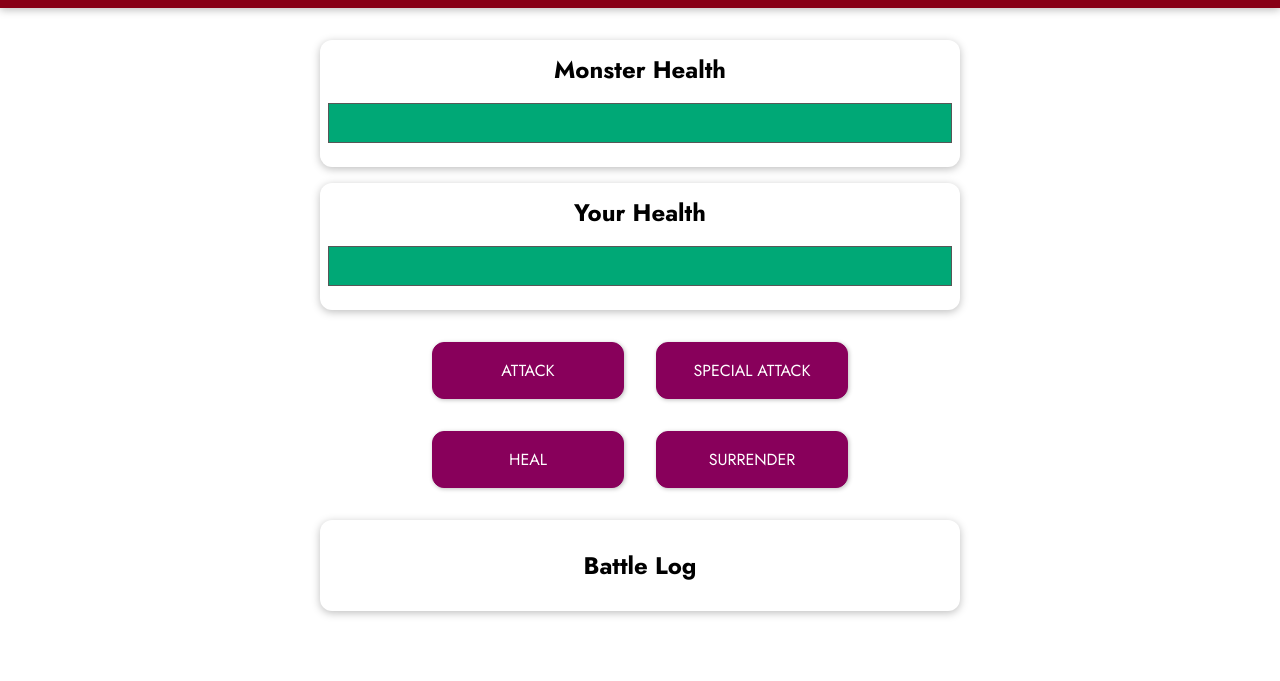
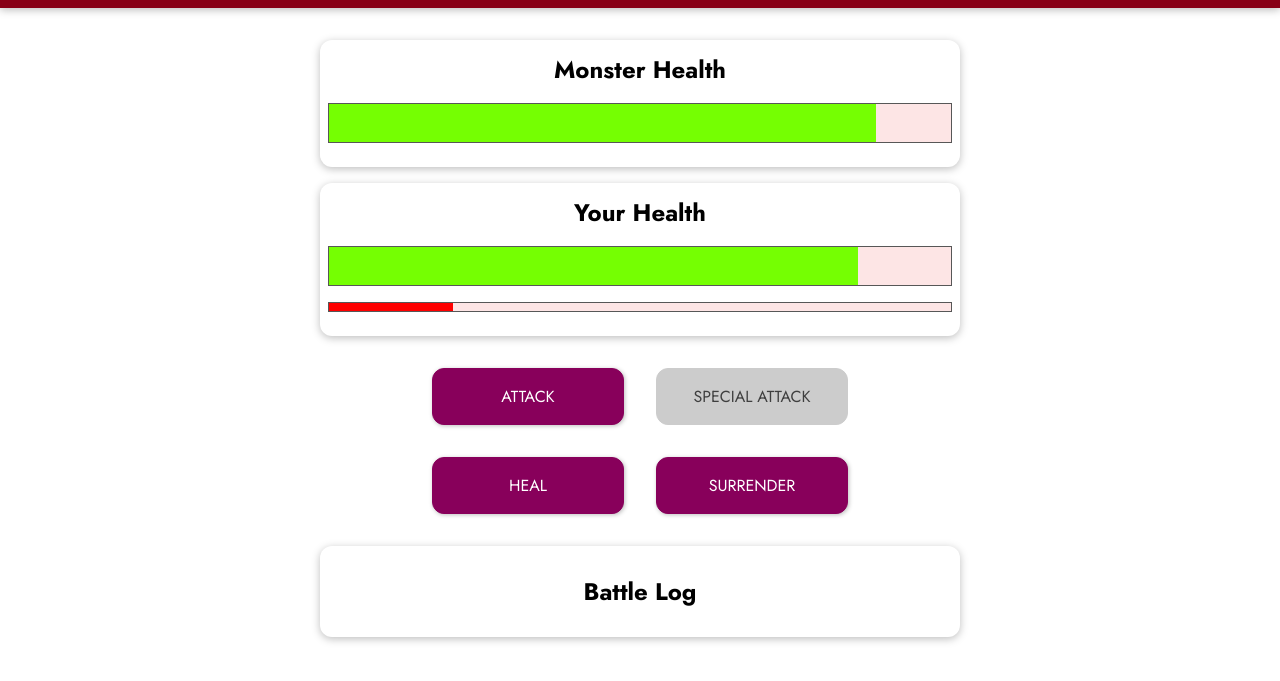
Before and after one commit to HK0106/VueProjectDungeon, a plain HTML site: page index.html in a window 1280 px wide. Both pictures are taken after a click on the button "ATTACK". Shown: the part 97-778 px from the top of the page. Drawn offline with nearby package versions, Linux system fonts and the light colour scheme.

Commit message:
Update before going home

```diff
--- a/app.js
+++ b/app.js
@@ -0,0 +1,71 @@
+const getRandomBtw = (min, max) => {
+  return Math.floor(Math.random() * (max - min)) + min;
+}
+
+const app = Vue.createApp({
+    data() {
+        return {
+            monsterHealth: 100,
+            monsterDmg: {
+                min: 18,
+                max: 10
+            },
+            playerDmg: {
+                min: 18,
+                max: 10
+            },
+            playerHealth: 100,
+            playerPow: 0,
+            currentRound: 0,
+            fullPow: false
+        }
+    },
+    computed: {
+        monsterBarStyles() {
+            return { width: this.monsterHealth + '%'}
+        },
+        playerBarStyles() {
+            return { width: this.playerHealth + '%'}
+        },
+        playerPowBarStyles() {
+            return { width: this.playerPow + '%'}
+        }
+    },
+    methods: {
+        attackMonster() {
+            this.currentRound++;
+            this.playerPow += 20;
+            if (this.playerPow === 100) {
+                this.fullPow = true;
+            }
+            const attackValue = getRandomBtw(this.playerDmg.min, this.playerDmg.max)
+            this.monsterHealth -= attackValue;
+            this.attackPlayer();
+        },
+        attackPlayer() {
+            const attackValue = getRandomBtw(this.monsterDmg.min, this.monsterDmg.max)
+            this.playerHealth -= attackValue;
+        },
+        specialAttackMonster(){
+            this.currentRound++;
+            if (this.fullPow) {
+                const attackValue = getRandomBtw(this.playerDmg.min, this.playerDmg.max)
+                this.monsterHealth -= attackValue*2;
+                this.playerPow = 0;
+                this.fullPow = false;
+                this.attackPlayer();
+            }
+        },
+        healPlayer() {
+            this.currentRound++;
+            if (this.playerHealth + 25 >= 100) {
+                this.attackPlayer();
+            } else {
+                this.playerHealth += 25;
+                this.attackPlayer();
+            }
+        }
+    }
+})
+
+app.mount('#game');
--- a/index.html
+++ b/index.html
@@ -20,19 +20,22 @@
       <section id="monster" class="container">
         <h2>Monster Health</h2>
         <div class="healthbar">
-          <div class="healthbar__value"></div>
+          <div class="healthbar__value" :style="monsterBarStyles"></div>
         </div>
       </section>
       <section id="player" class="container">
         <h2>Your Health</h2>
         <div class="healthbar">
-          <div class="healthbar__value"></div>
+          <div class="healthbar__value" :style="playerBarStyles"></div>
+        </div>
+        <div class="powbar">
+          <div class="powbar__value" :style="playerPowBarStyles"></div>
         </div>
       </section>
       <section id="controls">
-        <button>ATTACK</button>
-        <button>SPECIAL ATTACK</button>
-        <button>HEAL</button>
+        <button @click="attackMonster">ATTACK</button>
+        <button :disabled="fullPow == false" @click="specialAttackMonster">SPECIAL ATTACK</button>
+        <button @click="healPlayer">HEAL</button>
         <button>SURRENDER</button>
       </section>
       <section id="log" class="container">
--- a/styles.css
+++ b/styles.css
@@ -34,8 +34,22 @@ section {
 }
 
 .healthbar__value {
-  background-color: #00a876;
+  background-color: #75ff02;
   width: 100%;
+  height: 100%;
+}
+
+.powbar {
+  width: 100%;
+  height: 10px;
+  border: 1px solid #575757;
+  margin: 1rem 0;
+  background: #fde5e5;
+}
+
+.powbar__value {
+  background-color: #ff0000;
+  width: 0%;
   height: 100%;
 }
 
```
